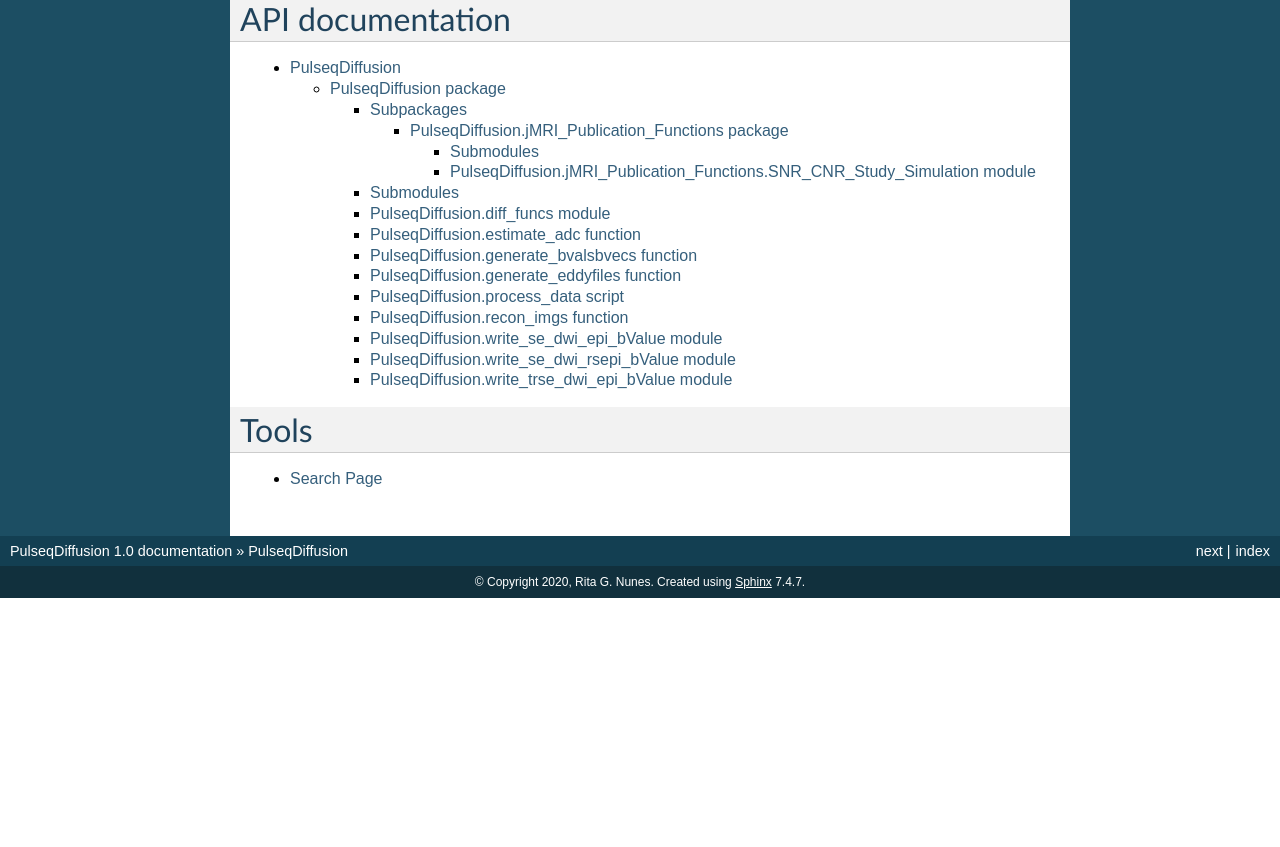
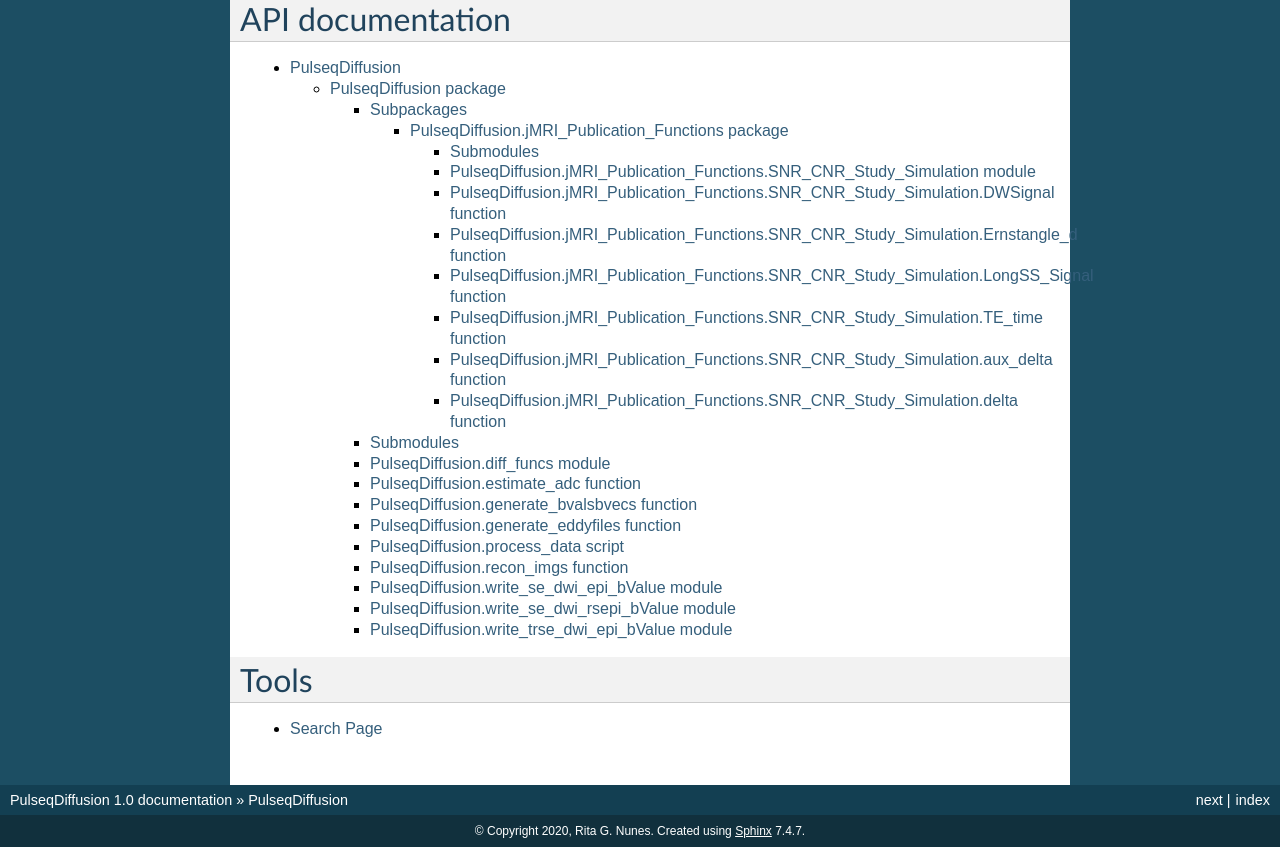
Before and after one commit to ritagnunes/PulseqDiffusion, a Sphinx documentation site: the page built from docs/source/index.rst, in a window 1280 px wide, cut to the strip 611-1458 px from the top of the page. Built offline with Sphinx 7.4.7, drawn with Linux system fonts in a browser that asks for light colours; before the commit the page ends 1209 px from its top, so only the background shows below that.

Commit message:
Updated documention

```diff
--- a/docs/source/PulseqDiffusion.jMRI_Publication_Functions.rst
+++ b/docs/source/PulseqDiffusion.jMRI_Publication_Functions.rst
@@ -9,3 +9,28 @@ PulseqDiffusion.jMRI\_Publication\_Functions.SNR\_CNR\_Study\_Simulation module
 
 .. mat:automodule:: PulseqDiffusion.jMRI_Publication_Functions
 .. mat:autoscript:: PulseqDiffusion.jMRI_Publication_Functions.SNR_CNR_Study_Simulation
+
+
+PulseqDiffusion.jMRI\_Publication\_Functions.SNR\_CNR\_Study\_Simulation.DWSignal function
+------------------------------------------------------------------------------------------
+.. mat:autofunction:: PulseqDiffusion.jMRI_Publication_Functions.DWSignal
+
+PulseqDiffusion.jMRI\_Publication\_Functions.SNR\_CNR\_Study\_Simulation.Ernstangle_d function
+----------------------------------------------------------------------------------------------
+.. mat:autofunction:: PulseqDiffusion.jMRI_Publication_Functions.Ernstangle_d
+
+PulseqDiffusion.jMRI\_Publication\_Functions.SNR\_CNR\_Study\_Simulation.LongSS_Signal function
+-----------------------------------------------------------------------------------------------
+.. mat:autofunction:: PulseqDiffusion.jMRI_Publication_Functions.LongSS_Signal
+
+PulseqDiffusion.jMRI\_Publication\_Functions.SNR\_CNR\_Study\_Simulation.TE_time function
+-----------------------------------------------------------------------------------------
+.. mat:autofunction:: PulseqDiffusion.jMRI_Publication_Functions.TE_time
+
+PulseqDiffusion.jMRI\_Publication\_Functions.SNR\_CNR\_Study\_Simulation.aux_delta function
+-------------------------------------------------------------------------------------------
+.. mat:autofunction:: PulseqDiffusion.jMRI_Publication_Functions.aux_delta
+
+PulseqDiffusion.jMRI\_Publication\_Functions.SNR\_CNR\_Study\_Simulation.delta function
+----------------------------------------------------------------------------------------
+.. mat:autofunction:: PulseqDiffusion.jMRI_Publication_Functions.delta
```
Also changed, not shown: 1 other file.
